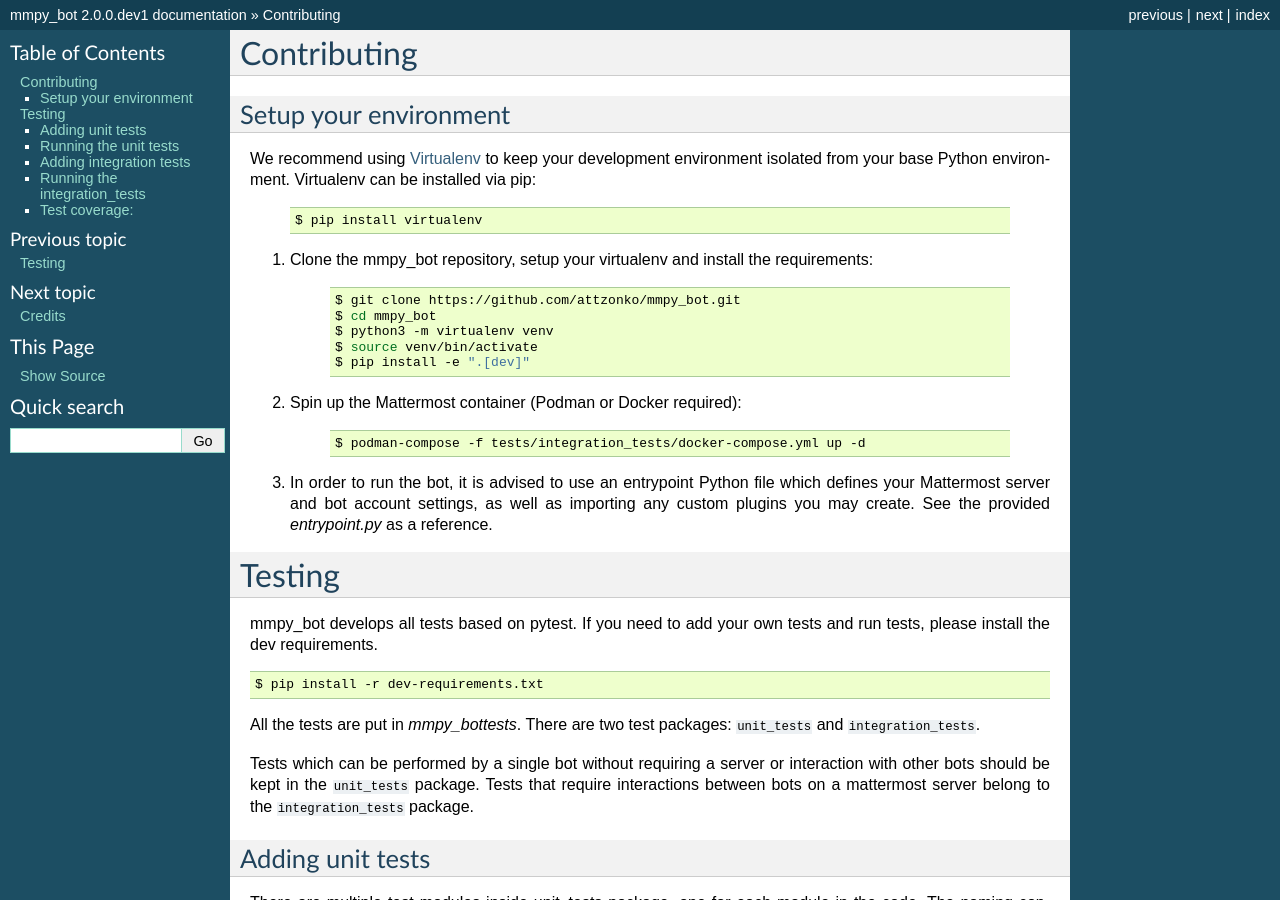
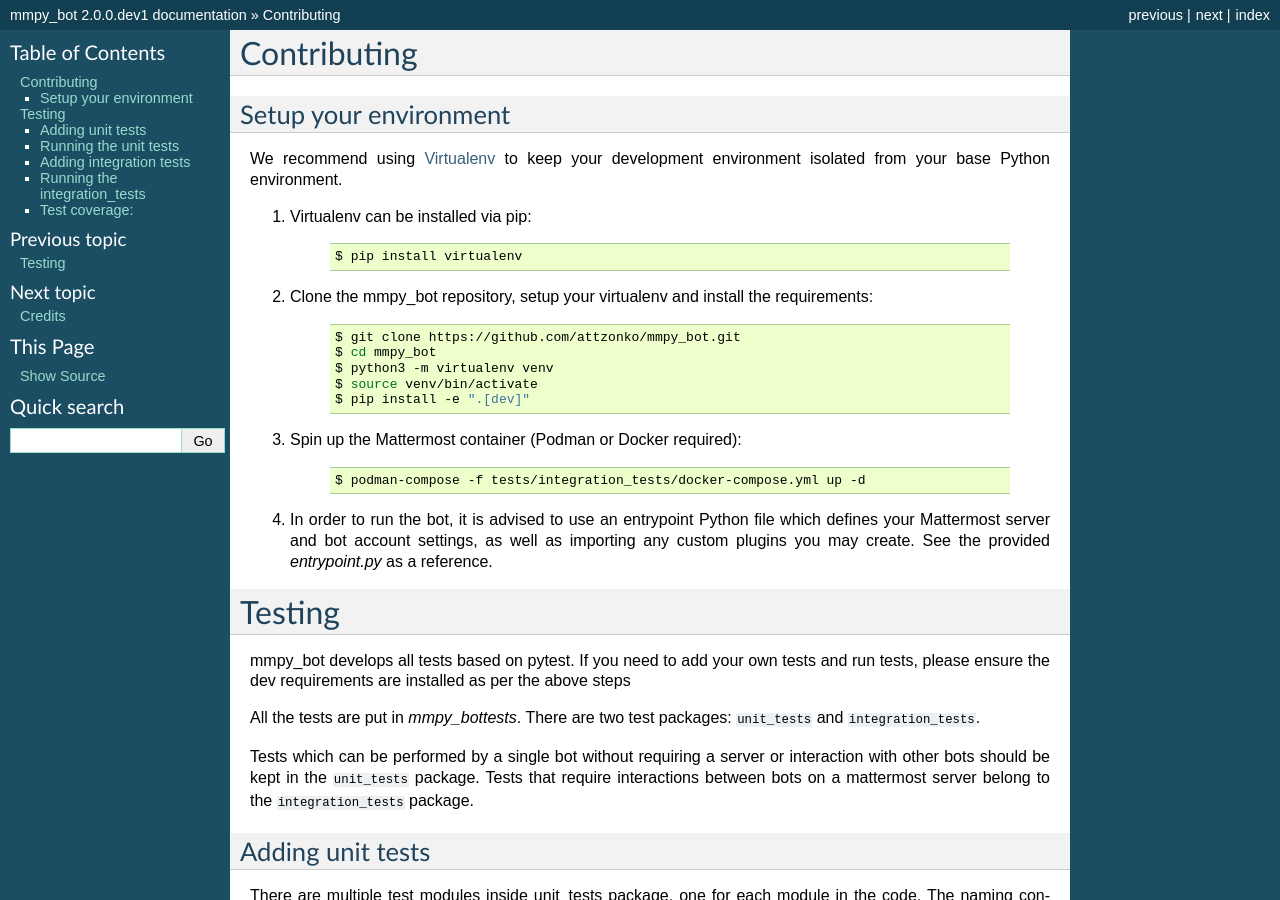
Before and after one commit to attzonko/mmpy_bot, a Sphinx documentation site: the page built from docs/contributing.rst, in a window 1280 px wide and 900 px high. Built offline with Sphinx 7.4.7, drawn with Linux system fonts in a browser that asks for light colours; pages that are not in the unit, such as notebooks, are missing from menus.

Commit message:
Fix syntax issues

```diff
--- a/docs/contributing.rst
+++ b/docs/contributing.rst
@@ -8,12 +8,12 @@
 ----------------------
 
 We recommend using `Virtualenv <https://virtualenv.pypa.io/en/latest/>`_ to keep your development environment isolated from your base Python environment.
-Virtualenv can be installed via pip:
+
+#. Virtualenv can be installed via pip:
 
     .. code-block:: bash
 
         $ pip install virtualenv
-
 
 #. Clone the mmpy_bot repository, setup your virtualenv and install the requirements:
 
@@ -24,7 +24,6 @@
         $ python3 -m virtualenv venv
         $ source venv/bin/activate
         $ pip install -e ".[dev]"
-
 
 #. Spin up the Mattermost container (Podman or Docker required):
 
@@ -40,11 +39,7 @@
 Testing
 =======
 
-mmpy_bot develops all tests based on pytest. If you need to add your own tests and run tests, please install the dev requirements.
-
-.. code-block:: bash
-
-	$ pip install -r dev-requirements.txt
+mmpy_bot develops all tests based on pytest. If you need to add your own tests and run tests, please ensure the dev requirements are installed as per the above steps
 
 All the tests are put in `mmpy_bot\tests`.
 There are two test packages: :code:`unit_tests` and :code:`integration_tests`.
```
